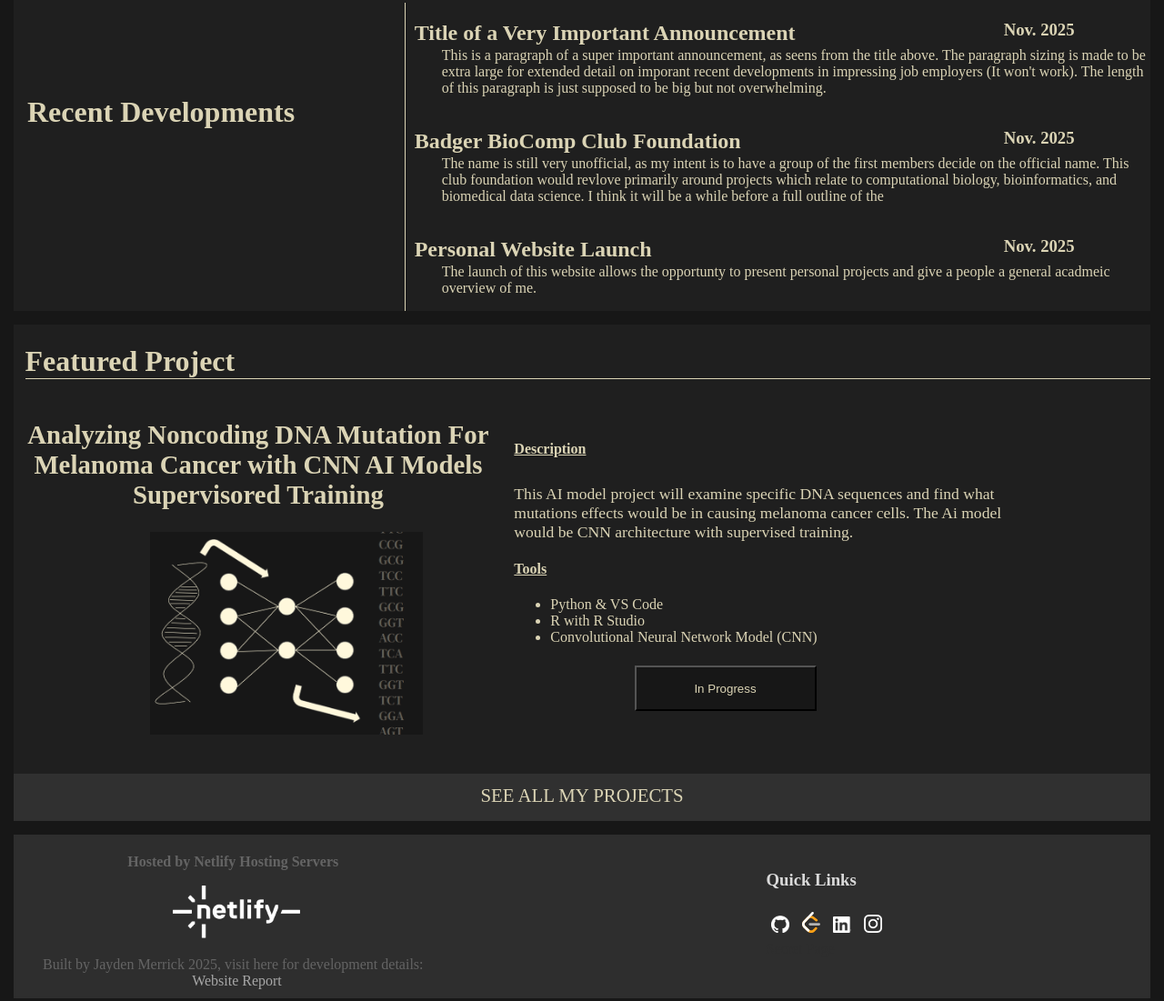
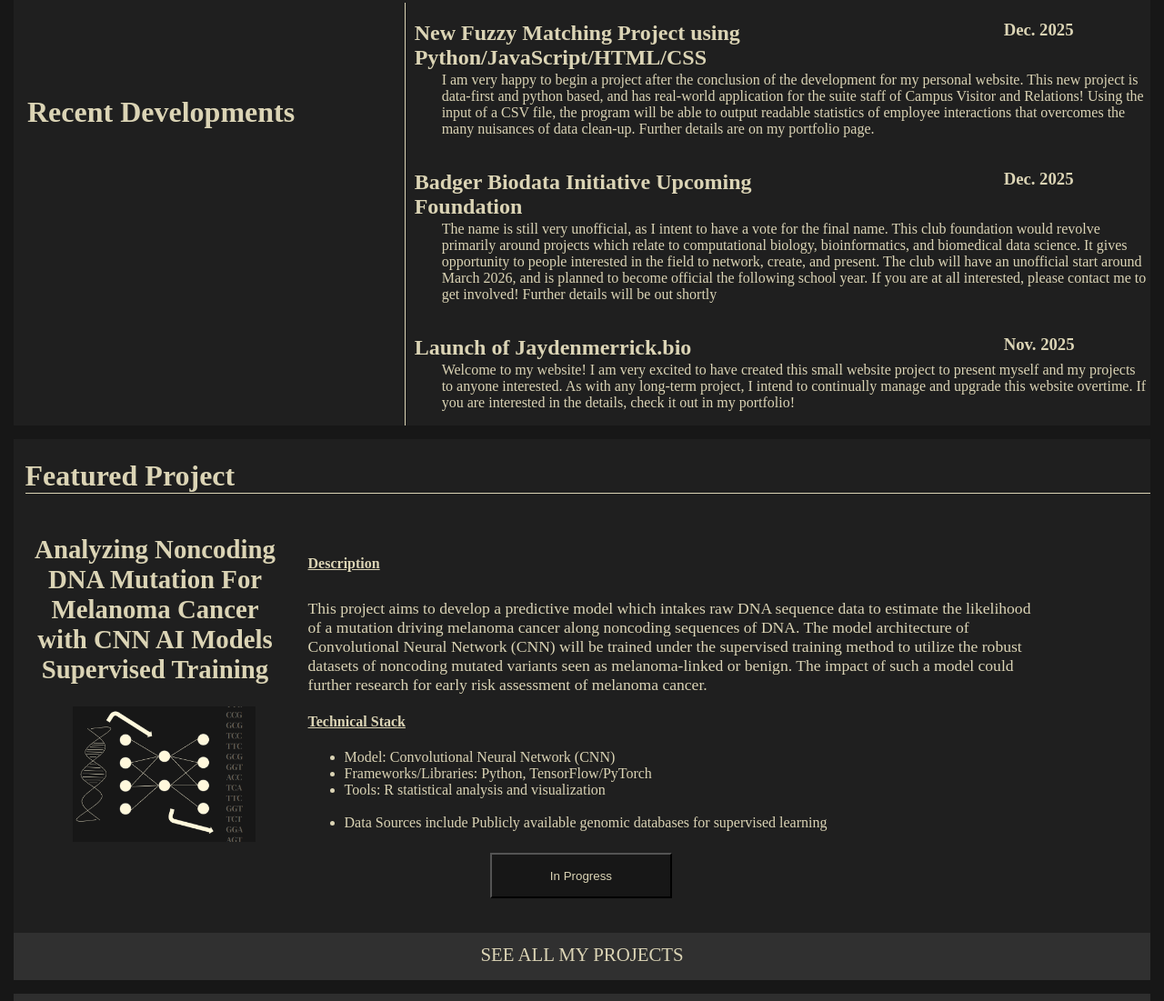
Before and after one commit to JaydenJMerrick/Personal-Website-Project, a plain HTML site: page index.html in a window 1280 px wide. Shown: the part 662-1763 px from the top of the page at 91% size. Drawn offline with Linux system fonts and the light colour scheme; a web font is replaced by a local one.

Commit message:
Updated to Relevant Information
Got rid of any placeholder text and replaced with current developments. Resume was also updated.

```diff
--- a/css/home.css
+++ b/css/home.css
@@ -149,7 +149,7 @@ body {
 
 #featured img{
     width: 70%;
-    margin-left: 12%;
+    margin-left: 7%;
     max-width: 300px;
 }
 
@@ -163,7 +163,7 @@ body {
     height: 50px;
     color: #dbd4b5;
     background-color: #171717;
-    margin-left: 23%;
+    margin-left: 25%;
 }
 
 .featured-right {
--- a/css/portfolio.css
+++ b/css/portfolio.css
@@ -49,6 +49,11 @@ body {
     font-size: 16px;
 }
 
+.project-description p{
+    width: 100%;
+
+}
+
 .project-description-buttons {
     display: flex;
     text-align: center;
--- a/index.html
+++ b/index.html
@@ -23,7 +23,7 @@
             <link href="https://fonts.googleapis.com/css2?family=DM+Serif+Text:ital@0;1&family=Roboto+Flex:opsz,wght@8..144,100..1000&display=swap" rel="stylesheet">
 
             <!-- Favicon -->
-            <link rel="icon" href="logos_and_icons/favicon.png" type="image/png">
+            <link rel="icon" href="logos_and_icons/favicon.png" sizes="288x288" type="image/png">
 
     </head>
 
@@ -67,26 +67,26 @@
 
                 <div class="annoucement">
                     <div class="annoucement-title">
-                        <h2>Title of a Very Important Announcement</h2>
-                        <h3>Nov. 2025</h3>
+                        <h2>New Fuzzy Matching Project using Python/JavaScript/HTML/CSS</h2>
+                        <h3>Dec. 2025</h3>
                     </div>
-                    <p>This is a paragraph of a super important announcement, as seens from the title above. The paragraph sizing is made to be extra large for extended detail on imporant recent developments in impressing job employers (It won't work). The length of this paragraph is just supposed to be big but not overwhelming.</p>
+                    <p>I am very happy to begin a project after the conclusion of the development for my personal website. This new project is data-first and python based, and has real-world application for the suite staff of Campus Visitor and Relations! Using the input of a CSV file, the program will be able to output readable statistics of employee interactions that overcomes the many nuisances of data clean-up. Further details are on my portfolio page.</p>
                 </div>
 
                 <div class="annoucement">
                     <div class="annoucement-title">
-                        <h2>Badger BioComp Club Foundation</h2>
-                        <h3>Nov. 2025</h3>
+                        <h2>Badger Biodata Initiative Upcoming Foundation</h2>
+                        <h3>Dec. 2025</h3>
                     </div>
-                    <p>The name is still very unofficial, as my intent is to have a group of the first members decide on the official name. This club foundation would revlove primarily around projects which relate to computational biology, bioinformatics, and biomedical data science. I think it will be a while before a full outline of the </p>
+                    <p>	The name is still very unofficial, as I intent to have a vote for the final name. This club foundation would revolve primarily around projects which relate to computational biology, bioinformatics, and biomedical data science. It gives opportunity to people interested in the field to network, create, and present. The club will have an unofficial start around March 2026, and is planned to become official the following school year. If you are at all interested, please contact me to get involved! Further details will be out shortly</p>
                 </div>
 
                 <div class="annoucement">
                     <div class="annoucement-title">
-                        <h2>Personal Website Launch</h2>
+                        <h2>Launch of Jaydenmerrick.bio</h2>
                         <h3>Nov. 2025</h3>
                     </div>
-                    <p>The launch of this website allows the opportunty to present personal projects and give a people a general acadmeic overview of me.</p>
+                    <p>Welcome to my website! I am very excited to have created this small website project to present myself and my projects to anyone interested. As with any long-term project, I intend to continually manage and upgrade this website overtime. If you are interested in the details, check it out in my portfolio!</p>
                 </div>
 
 
@@ -98,17 +98,19 @@
 
             <div class="featured-flex">
                 <div class="featured-left">
-                    <h2>Analyzing Noncoding DNA Mutation For Melanoma Cancer with CNN AI Models Supervisored Training</h2>
+                    <h2>Analyzing Noncoding DNA Mutation For Melanoma Cancer with CNN AI Models Supervised Training</h2>
                     <img src="images/featured_project_img.png">
                 </div>
                 <div class="featured-right">
                     <h4>Description</h6>
-                    <p>This AI model project will examine specific DNA sequences and find what mutations effects would be in causing melanoma cancer cells. The Ai model would be CNN architecture with supervised training.</p>
-                    <h4>Tools</h6>
+                    <p>This project aims to develop a predictive model which intakes raw DNA sequence data to estimate the likelihood of a mutation driving melanoma cancer along noncoding sequences of DNA. The model architecture of Convolutional Neural Network (CNN) will be trained under the supervised training method to utilize the robust datasets of noncoding mutated variants seen as melanoma-linked or benign. The impact of such a model could further research for early risk assessment of melanoma cancer.</p>
+                    <h4>Technical Stack</h6>
                     <ul>
-                        <li>Python & VS Code</li>
-                        <li>R with R Studio</li>
-                        <li>Convolutional Neural Network Model (CNN)</li>
+                        <li>Model: Convolutional Neural Network (CNN)</li>
+                        <li>Frameworks/Libraries: Python, TensorFlow/PyTorch</li>
+                        <li>Tools: R statistical analysis and visualization</li>
+                        <br>
+                        <li>Data Sources include Publicly available genomic databases for supervised learning</li>
                     </ul>
                     <button>In Progress</button>
                 </div>
@@ -132,7 +134,7 @@
                 <a href="https://github.com/JaydenJMerrick"><img class="footer-icon" src="logos_and_icons/footer_contact_icons/github-mark-white.png"></a>
                 <a href="https://leetcode.com/u/JaydenJMerrick/"><img class="footer-icon" src="logos_and_icons/footer_contact_icons/LeetCode_logo_white_no_text.svg"></a>
                 <a <a href="https://www.linkedin.com/in/jayden-merrick-45a110267/"><img class="footer-icon" src="logos_and_icons/footer_contact_icons/InBug-White.png"></a>
-                <a href="https://www.instagram.com/jj.merrick/?hl=en"><img class="footer-icon" src="logos_and_icons/footer_contact_icons/Instagram_Glyph_White.png"></a>
+                <a href="https://www.instagram.com/jaydenjmerrick/?hl=en"><img class="footer-icon" src="logos_and_icons/footer_contact_icons/Instagram_Glyph_White.png"></a>
                 <br>
                 <a href="about.html">Secret Page</p>
             </div>
```
Also changed, not shown: about.html (+2 -2 lines), contact.html (+3 -3 lines), portfolio.html (+7 -6 lines), resume.html (+3 -3 lines), report_and_resume_pdfs/Resume_2025.png (added), 1 other file.
